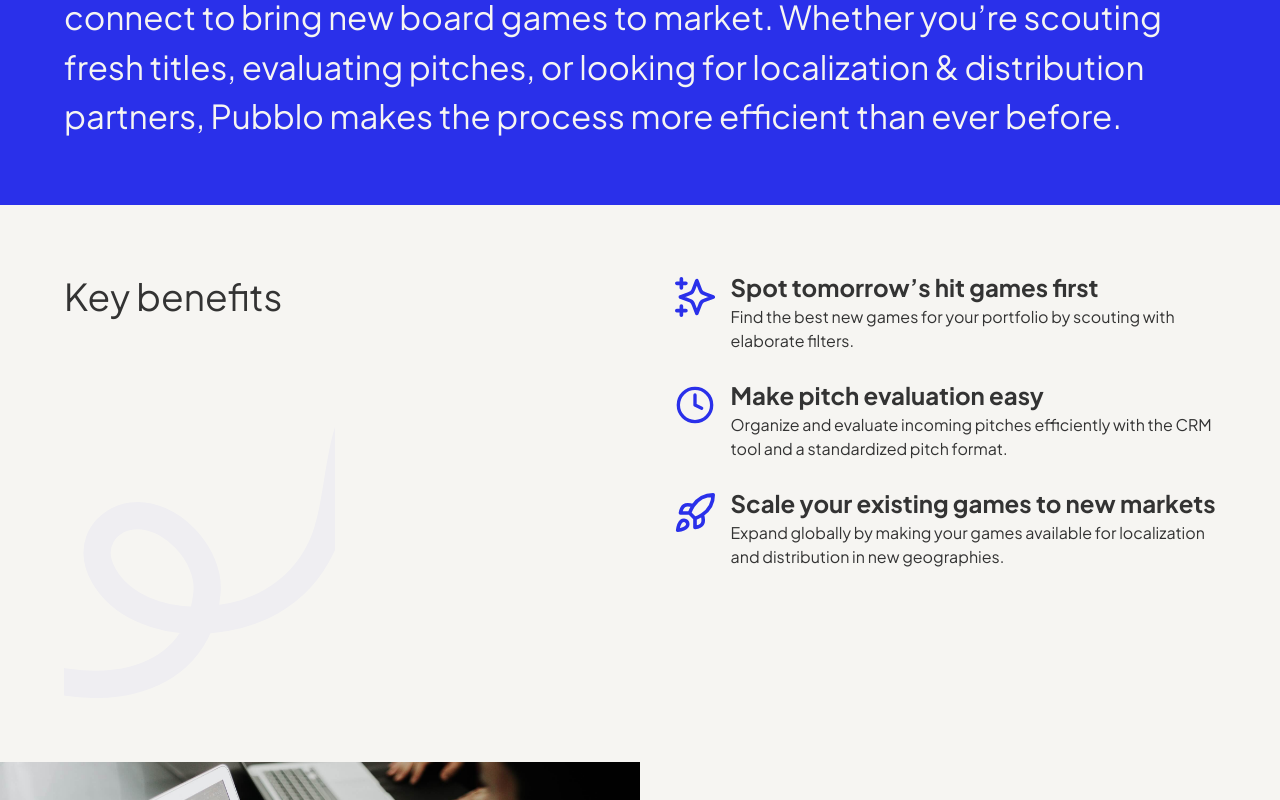
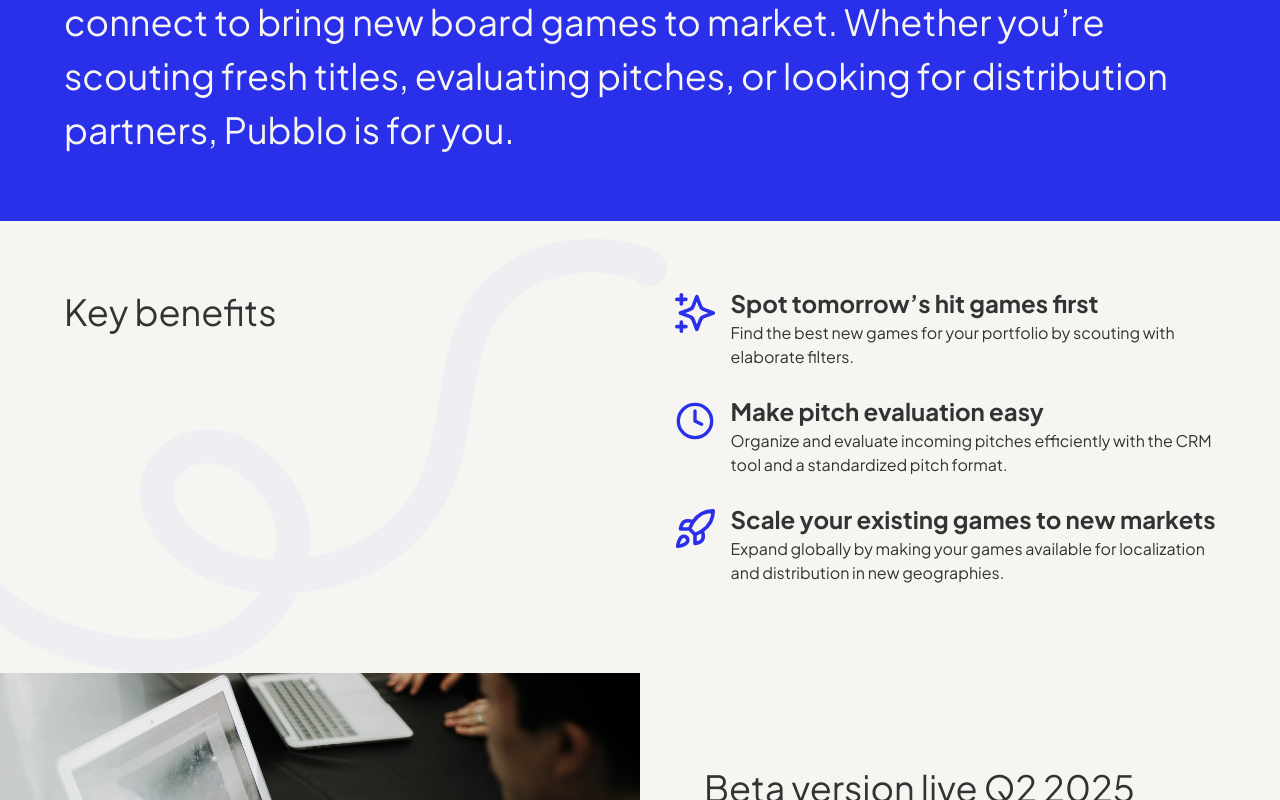
Before and after one commit to pubblo-com/homepage, a React (Create React App) app: page / in a window 1280 px wide. Shown: the part 480-1280 px from the top of the page. Built offline with nearby package versions, Linux system fonts and the light colour scheme.

Commit message:
added image

```diff
--- a/src/components/USPComponent.js
+++ b/src/components/USPComponent.js
@@ -12,9 +12,27 @@ const USPSection = styled.section`
   flex-direction: row;
   justify-content: space-between;
   align-items: center;
+  position: relative;
+  overflow: hidden;
 
   @media (max-width: ${breakpoints.tablet}) {
     padding: ${spacing.large};
+  }
+`;
+
+const ImageSection = styled.div`
+  width: 60%;
+  height: 550px;
+  background: url(${backgroundImage}) bottom center / contain no-repeat;
+  position: absolute;
+  bottom: 0;
+  left: -100px;
+  z-index: 0;
+  transform: rotate(0deg);
+  transform-origin: bottom left;
+
+  @media (max-width: ${breakpoints.tablet}) {
+    display: none;
   }
 `;
 
@@ -36,6 +54,8 @@ const LeftSide = styled.div`
   flex-direction: column;
   align-items: flex-start;
   color: ${(props) => props.textColor || 'text'};
+  position: relative;
+  z-index: 1;
 
   @media (max-width: ${breakpoints.tablet}) {
     width: 100%;
@@ -53,25 +73,13 @@ const RightSide = styled.div`
   }
 `;
 
-const ImageSection = styled.div`
-  width: 50%;
-  height: 350px;
-  background: url(${backgroundImage}) center/cover no-repeat;
-  position: relative;
-
-  @media (max-width: ${breakpoints.tablet}) {
-    width: 100%;
-    height: 250px;
-  }
-`;
-
 const USPComponent = ({ headline, usps, backgroundcolor, textcolor }) => {
   return (
     <USPSection backgroundcolor={backgroundcolor}>
+      <ImageSection />
       <USPContent>
         <LeftSide textColor={textcolor}>
           <h2>{headline}</h2>
-          <ImageSection />
         </LeftSide>
 
         <RightSide>
--- a/src/pages/HomePage.js
+++ b/src/pages/HomePage.js
@@ -82,7 +82,7 @@ const HomePage = () => {
       />
       <BigMessageComponent
         headline='What is Pubblo?'
-        text='Pubblo is a platform where publishers, designers, and distributors can connect to bring new board games to market. Whether you’re scouting fresh titles, evaluating pitches, or looking for localization & distribution partners, Pubblo makes the process more efficient than ever before.'
+        text='Pubblo is a platform where publishers, designers, and distributors connect to bring new board games to market. Whether you’re scouting fresh titles, evaluating pitches, or looking for distribution partners, Pubblo is for you.'
         backgroundcolor={colors.primary}
         textcolor={colors.background}
       />
--- a/src/styles/tokens.js
+++ b/src/styles/tokens.js
@@ -18,9 +18,9 @@ export const typography = {
   fontFamily: "'Plus Jakarta Sans', sans-serif",
 
   fontSizeH1: '50px',
-  fontSizeH2: '37px',
+  fontSizeH2: '36px',
   fontSizeH3: '24px',
-  fontSizeBodyLarge: '33px',
+  fontSizeBodyLarge: '36px',
   fontSizeBodyMedium: '24px',
   fontSizeBody: '16px',
   fontSizeBodySmall: '14px',
```
